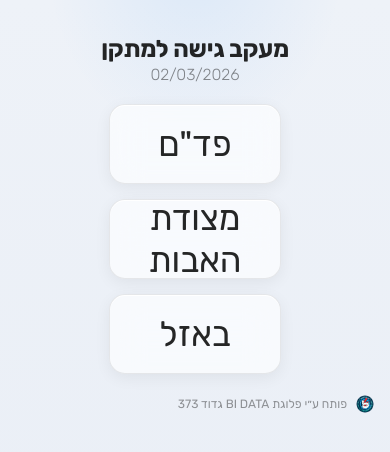
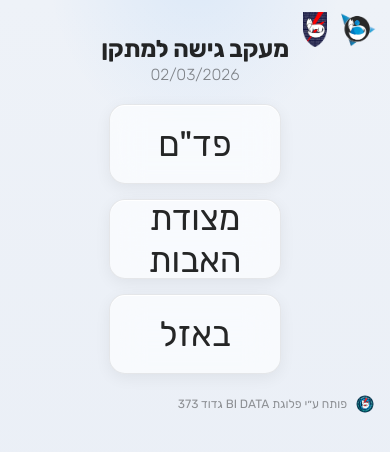
Before and after one commit to IlayMimon/GateControl, a React (Vite) app: page /#/ in a window 390 px wide. Shown: the top 452 px of the page. Built offline with nearby package versions, Linux system fonts and the light colour scheme; no server answers.

Commit message:
logo ready

```diff
--- a/src/pages/HomePage.tsx
+++ b/src/pages/HomePage.tsx
@@ -4,6 +4,8 @@ import HomePageBody from '../components/HomePageBody';
 import { ToastContainer } from 'react-toastify';
 import LocationSelector from '../components/LocationSelector';
 import BiLogo from '../assets/pictures/bi-logo.png';
+import MashaanLogo from '../assets/pictures/mashaan-logo.png';
+import TiksuvPdmLogo from '../assets/pictures/tikshuv-pdm-logo.png';
 
 function HomePage() {
   const [searchParams] = useSearchParams();
@@ -23,6 +25,10 @@ function HomePage() {
         pauseOnHover={false}
         theme="light"
       />
+      <div className="home-page__header-logos">
+        <img src={MashaanLogo} alt="לוגו מש״אן" className="home-page__header-logo" />
+        <img src={TiksuvPdmLogo} alt="לוגו תקשוב פד״ם" className="home-page__header-logo" />
+      </div>
       <div className="home-page__header">
         <h1>מעקב גישה למתקן {location && ` - ${location}`}</h1>
         <h2>{dayjs(new Date()).format('DD/MM/YYYY')}</h2>
--- a/src/scss/pages/_home-page.scss
+++ b/src/scss/pages/_home-page.scss
@@ -38,6 +38,22 @@
     }
   }
 
+  &__header-logos {
+    position: fixed;
+    top: 2rem;
+    right: 2rem;
+    z-index: 100;
+    display: flex;
+    align-items: center;
+    gap: 1rem;
+  }
+
+  &__header-logo {
+    height: 5rem;
+    width: auto;
+    object-fit: contain;
+  }
+
   &__location-wrap {
     display: flex;
     flex-direction: column;
@@ -61,7 +77,10 @@
     font-family: Rubik, sans-serif;
     cursor: pointer;
     box-shadow: var(--glass-shadow);
-    transition: background 0.18s, box-shadow 0.18s, transform 0.15s;
+    transition:
+      background 0.18s,
+      box-shadow 0.18s,
+      transform 0.15s;
 
     &:hover {
       background: rgba(0, 122, 255, 0.08);
@@ -118,6 +137,15 @@
       }
     }
 
+    &__header-logos {
+      top: 1.2rem;
+      right: 1.2rem;
+    }
+
+    &__header-logo {
+      height: 3.5rem;
+    }
+
     &__credit {
       font-size: 1.2rem;
     }
@@ -171,6 +199,15 @@
       }
     }
 
+    &__header-logos {
+      top: 0.6rem;
+      right: 1.5rem;
+    }
+
+    &__header-logo {
+      height: 2.5rem;
+    }
+
     &__credit {
       display: none;
     }
```
Also changed, not shown: src/assets/pictures/mashaan-logo.png (added), src/assets/pictures/tikshuv-pdm-logo.png (added).
